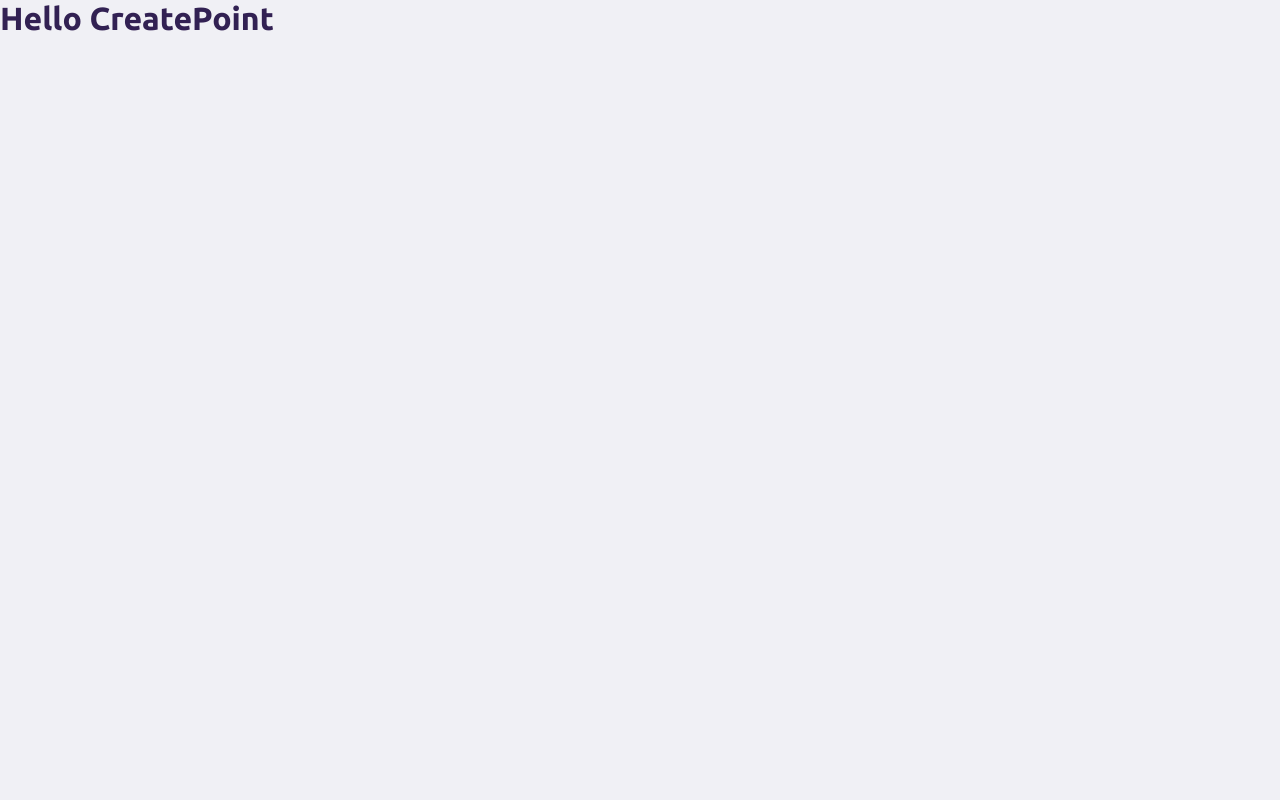
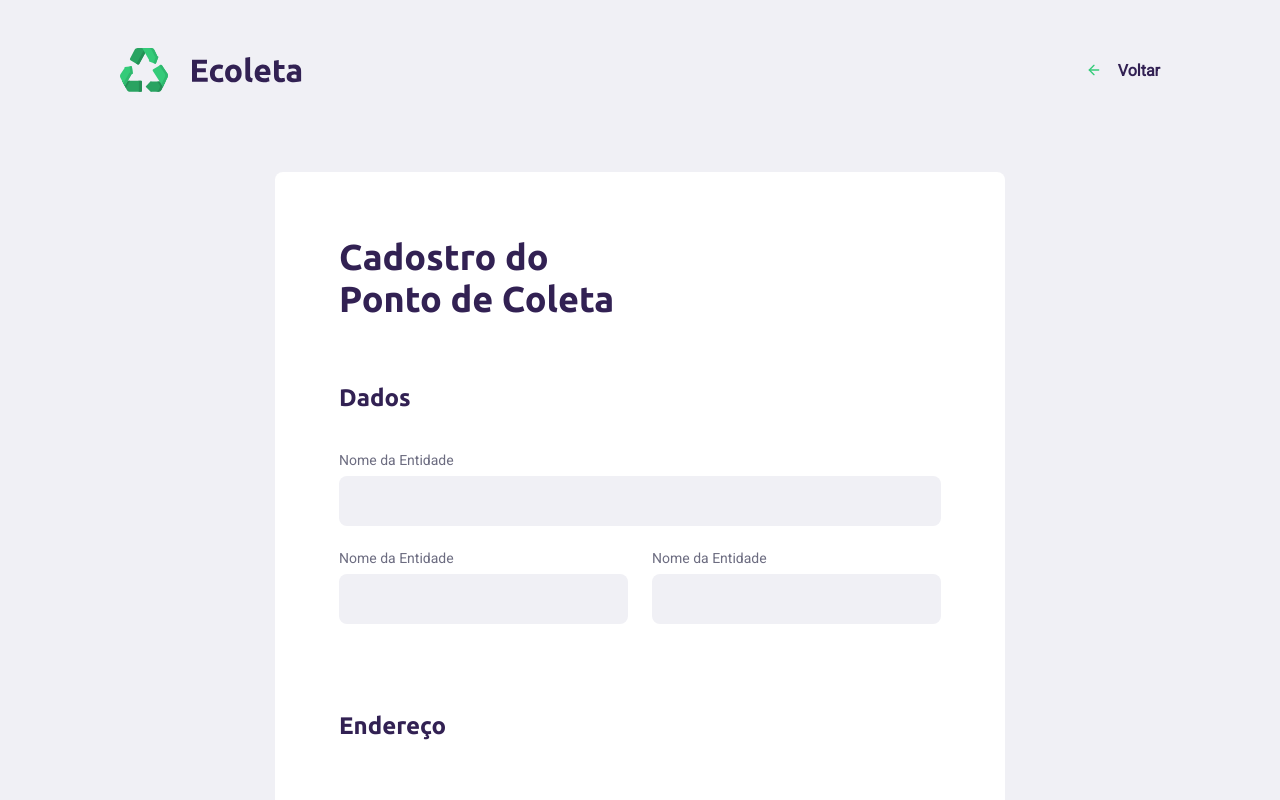
Before and after one commit to lipex360x/ecoleta, a React (Create React App) app in the folder frontend/: page /create-point in a window 1280 px wide. Shown: the top 800 px of the page. Built offline with nearby package versions, Linux system fonts and the light colour scheme.

Commit message:
CreatePoint page style updated

```diff
--- a/frontend/src/components/Header/index.tsx
+++ b/frontend/src/components/Header/index.tsx
@@ -1,12 +1,24 @@
 import React, { useState } from 'react'
+import { FiArrowLeft } from 'react-icons/fi'
 import * as S from './styles'
 
 import Logo from '../../assets/logo.svg'
+import { Link } from 'react-router-dom'
 
-const Header = () => {
+interface HeaderProps {
+  goTo?: string | null
+}
+
+const Header = ({ goTo = null }: HeaderProps) => {
   return (
     <S.Header>
-      <img src={Logo} alt="Ecoleta"/>
+      <img src={Logo} alt="Ecoleta" />
+      {goTo && (
+        <Link to={goTo}>
+          <FiArrowLeft />
+          Voltar
+        </Link>
+      )}
     </S.Header>
   )
 }
--- a/frontend/src/components/Header/styles.ts
+++ b/frontend/src/components/Header/styles.ts
@@ -3,4 +3,22 @@ import { shade } from 'polished'
 
 export const Header = styled.header`
   margin: 48px 0 0;
+  display: flex;
+  justify-content: space-between;
+  align-items: center;
+
+  a {
+    color: var(--title-color);
+    font-weight: bold;
+    text-decoration: none;
+
+    display: flex;
+    align-items: center;
+
+    svg {
+      margin-right: 16px;
+      color: var(--primary-color);
+    }
+
+  }
 `
--- a/frontend/src/pages/CreatePoint/index.tsx
+++ b/frontend/src/pages/CreatePoint/index.tsx
@@ -1,11 +1,67 @@
 import React from 'react'
 import * as S from './styles'
 
+import Header from '../../components/Header'
+
 const CreatePoint = () => {
   return (
-    <>
-      <S.Header>Hello CreatePoint</S.Header>
-    </>
+    <S.Section>
+      <Header goTo={'/'} />
+
+      <S.Form>
+        <h1>Cadostro do <br /> Ponto de Coleta</h1>
+        <S.Fieldset>
+          <legend>
+            <h2>Dados</h2>
+          </legend>
+
+          <S.Field>
+            <label htmlFor="">Nome da Entidade</label>
+            <input
+              type="text"
+              name="name"
+              id="name"
+            />
+          </S.Field >
+
+          <S.FieldGroup>
+
+          <S.Field>
+            <label htmlFor="">Nome da Entidade</label>
+            <input
+              type="text"
+              name="name"
+              id="name"
+            />
+          </S.Field >
+
+          <S.Field>
+            <label htmlFor="">Nome da Entidade</label>
+            <input
+              type="text"
+              name="name"
+              id="name"
+            />
+          </S.Field >
+          </S.FieldGroup>
+
+        </S.Fieldset>
+
+        <S.Fieldset>
+          <legend>
+            <h2>Endereço</h2>
+          </legend>
+        </S.Fieldset>
+
+        <S.Fieldset>
+          <legend>
+            <h2>Itens de Coleta</h2>
+          </legend>
+        </S.Fieldset>
+
+      </S.Form>
+
+    </S.Section>
   )
 }
 
--- a/frontend/src/pages/CreatePoint/styles.ts
+++ b/frontend/src/pages/CreatePoint/styles.ts
@@ -1,6 +1,99 @@
 import styled from 'styled-components'
 import { shade } from 'polished'
 
-export const Header = styled.h1`
+export const Section = styled.section`
+  width: 100%;
+  max-width: 1100px;
+
+  margin: 0 auto;
+  padding: 0 30px;
+`
+
+export const Form = styled.form`
+  margin: 80px auto;
+  padding: 64px;
+  max-width: 730px;
+  background: #FFF;
+  border-radius: 8px;
+
+  display: flex;
+  flex-direction: column;
+
+  h1 {
+    font-size: 36px;
+  }
 
 `
+
+export const Fieldset = styled.fieldset`
+  margin-top: 64px;
+  min-inline-size: auto;
+  border: 0;
+
+  legend {
+    width: 100%;
+    display: flex;
+    justify-content: space-between;
+    align-items: center;
+    margin-bottom: 40px;
+
+    h2 {
+      font-size: 24px;
+    }
+
+    span {
+      font-size: 14px;
+      font-weight: normal;
+      color: var(--text-color);
+    }
+  }
+
+  input::placeholder {
+    color: red;
+  }
+
+  select {
+    -webkit-appearance: none;
+    -moz-appearance: none;
+    appearance: none;
+    flex: 1;
+    background: #F0F0F5;
+    border-radius: 8px;
+    border: 0;
+    padding: 16px 24px;
+    font-size: 16px;
+    color: #6C6C80;
+  }
+`
+
+export const FieldGroup = styled.div`
+  flex: 1;
+  display: flex;
+
+  & div + div {
+    margin-left: 24px;
+  }
+
+  & input + input {
+    margin-left: 24px;
+  }
+`
+
+export const Field = styled.div`
+  flex: 1;
+
+  display: flex;
+  flex-direction: column;
+  margin-bottom: 24px;
+
+  &:disabled {
+    cursor: not-allowed;
+  }
+
+  label {
+    font-size: 14px;
+    margin-bottom: 8px;
+  }
+
+
+`
--- a/frontend/src/pages/Home/index.tsx
+++ b/frontend/src/pages/Home/index.tsx
@@ -1,5 +1,6 @@
 import React from 'react'
 import { FiLogIn } from 'react-icons/fi'
+import { Link } from 'react-router-dom'
 import * as S from './styles'
 
 import Header from '../../components/Header'
@@ -14,10 +15,10 @@ const Home = () => {
           <h1>Seu Marketplace de coleta de resíduos</h1>
           <p>Ajudamos pessoas a encontrarem pontos de coleta de forma eficiente</p>
 
-          <a href="/cadastro">
+          <Link to="/create-point">
             <span><FiLogIn /></span>
             <strong>Cadastre um ponto de coleta</strong>
-          </a>
+          </Link>
 
         </S.Main>
 
```
Also changed, not shown: frontend/src/assets/CreatePoint.css (+0 -126 lines), 1 other file (tests, documents, lock files or other folders).
